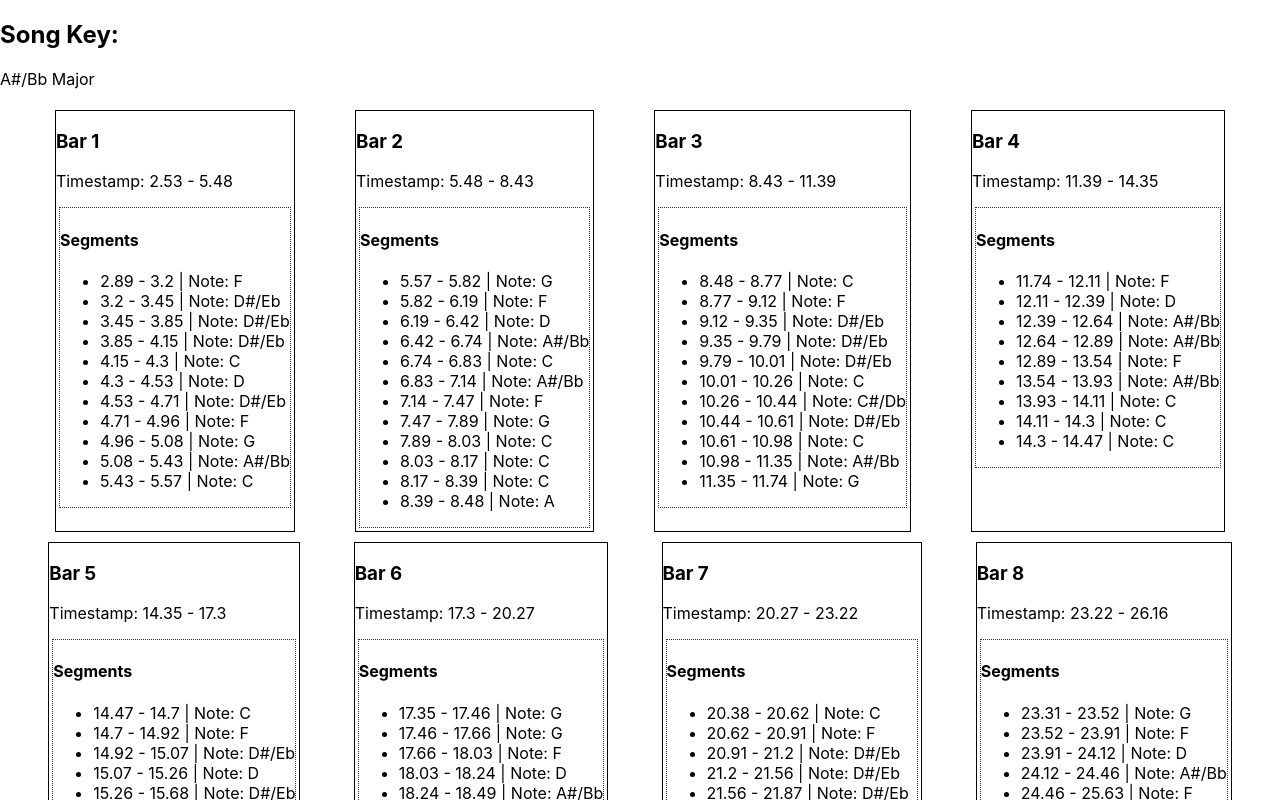
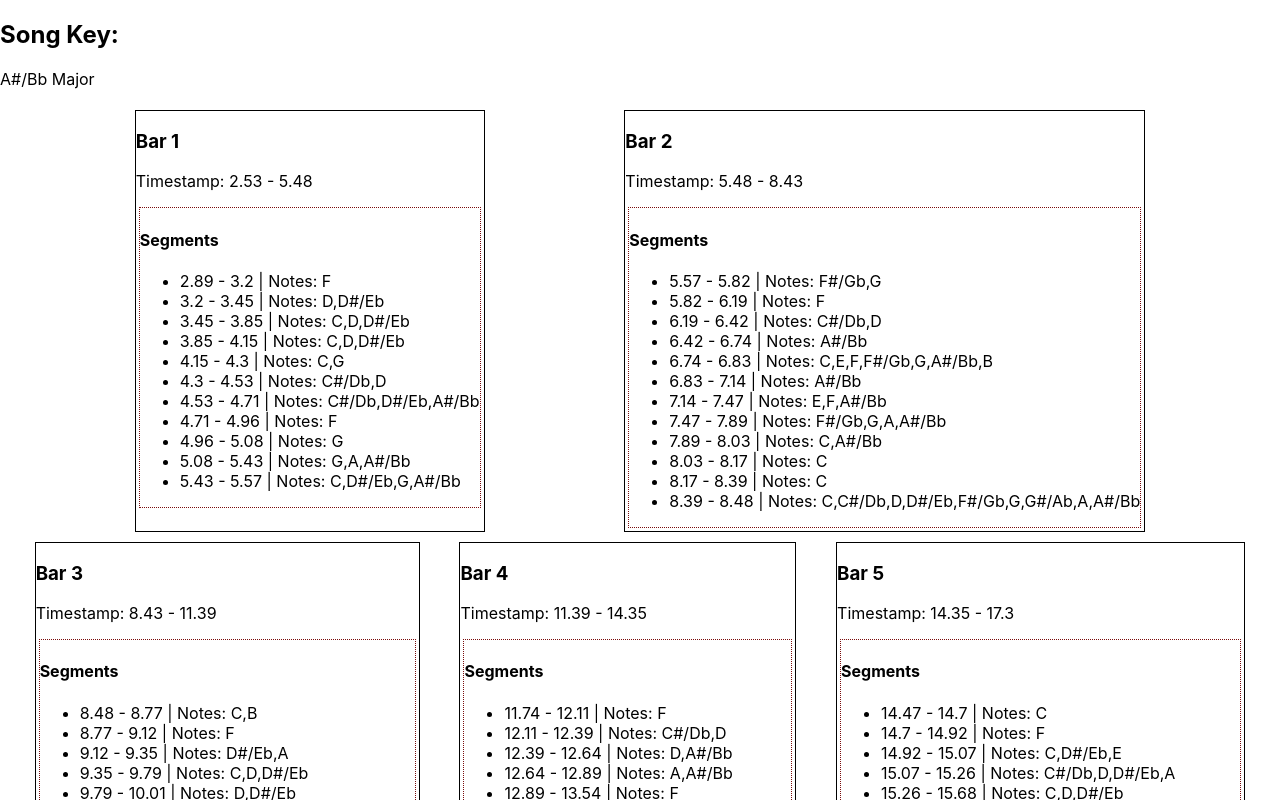
Before and after one commit to jwwharrell/song-charter, a React (Create React App) app in the folder song-charter/: page / in a window 1280 px wide. Shown: the top 800 px of the page. Built offline with nearby package versions, Linux system fonts and the light colour scheme; the HTML template or start-up script is replaced by a standard one.

Commit message:
Returning pitches above 0.5

```diff
--- a/song-charter/src/components/Charter.js
+++ b/song-charter/src/components/Charter.js
@@ -73,10 +73,19 @@ export default class Charter extends Component {
                         <h4>Segments</h4>
                         <ul>
                             {bars[i].segments.map((segment, ind) => {
-                                let note = this.getKey(segment.pitches, 1)
-                                let noteLetter = this.keyConverter(Number(note))
+                                let filteredPitches = []
+                                segment.pitches.forEach((pitch, index) => {
+                                    if (pitch > 0.5) {
+                                        filteredPitches.push(index)
+                                    }
+                                })
+                                let noteLetter = filteredPitches.map((note) => {
+                                    return this.keyConverter(Number(note))
+                                })
                                 return (
-                                    <li key={`bar-${i+1}-segment-${ind+1}`}>{this.roundDecimal(segment.start)} - {this.roundDecimal(segment.start + segment.duration)} | Note: {noteLetter}</li>
+                                    <li key={`bar-${i+1}-segment-${ind+1}`}>
+                                        {this.roundDecimal(segment.start)} - {this.roundDecimal(segment.start + segment.duration)} | Notes: {noteLetter.toString()}
+                                    </li>
                                 )
                             })}
                         </ul>
```
